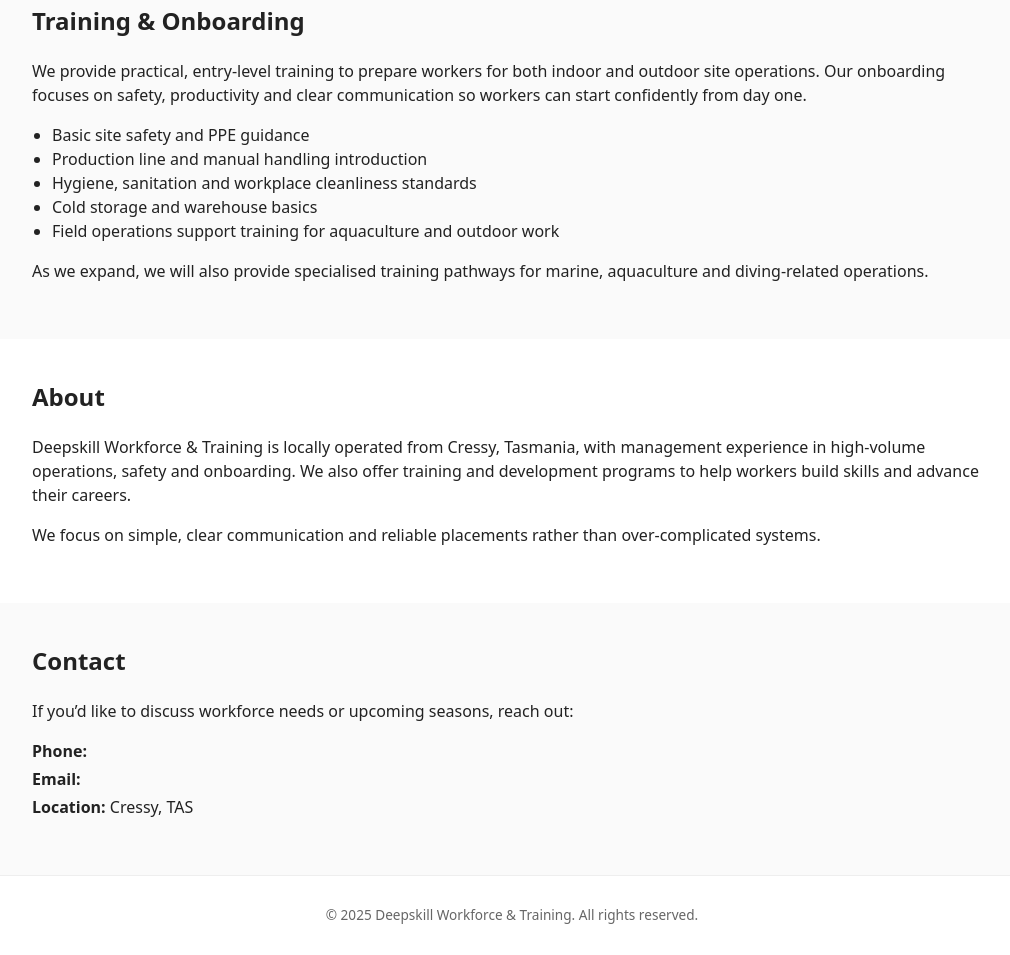
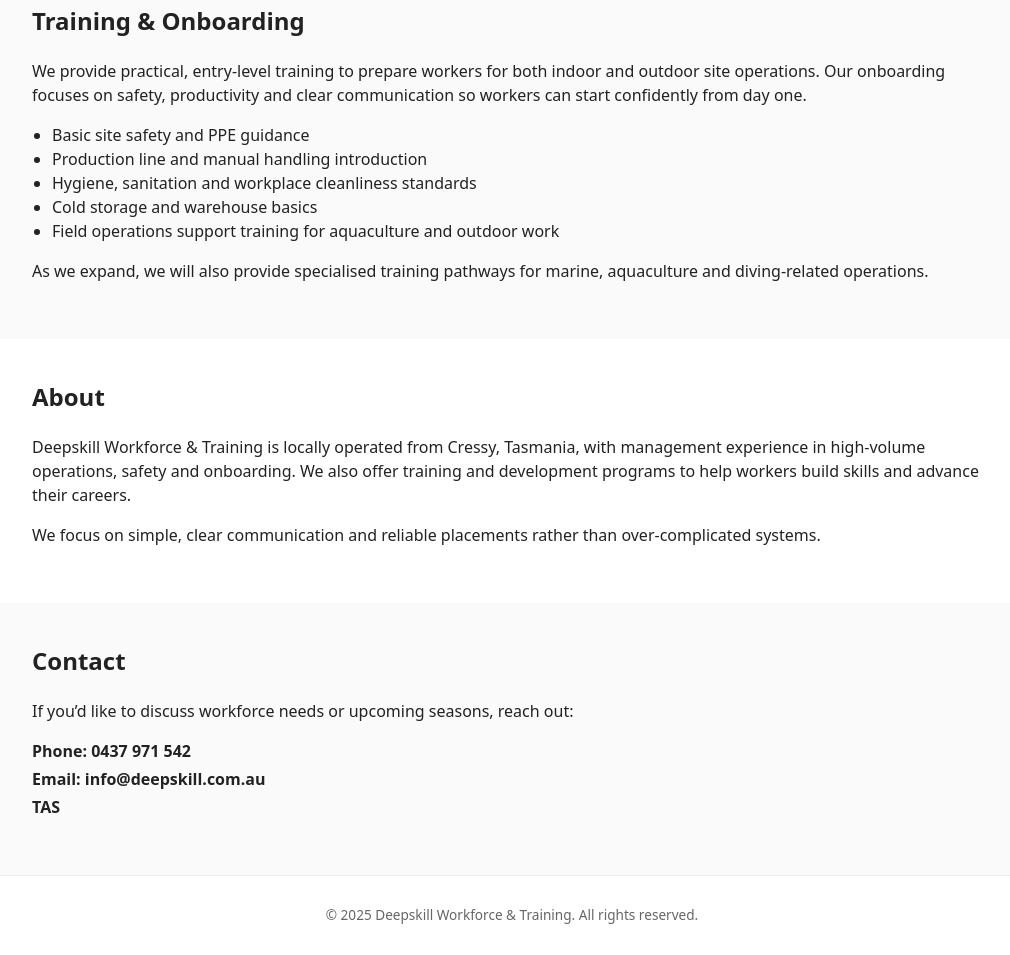
Before and after one commit to jshincoau-cpu/deepskill, a plain HTML site: page index.html in a window 1280 px wide. Shown: the part 702-1657 px from the top of the page, without its empty margins (128-1138 px from the left). Drawn offline with Linux system fonts and the light colour scheme.

Commit message:
Update index.html
Updating contact

```diff
--- a/index.html
+++ b/index.html
@@ -95,9 +95,9 @@
         <h2>Contact</h2>
         <p>If you’d like to discuss workforce needs or upcoming seasons, reach out:</p>
         <ul class="contact-list">
-          <li><strong>Phone:</strong> </li>
-          <li><strong>Email:</strong> </li>
-          <li><strong>Location:</strong> Cressy, TAS</li>
+          <li><strong>Phone: 0437 971 542</strong> </li>
+          <li><strong>Email: info@deepskill.com.au</strong> </li>
+          <li><strong> TAS </strong></li>
         </ul>
       </div>
     </section>
```
